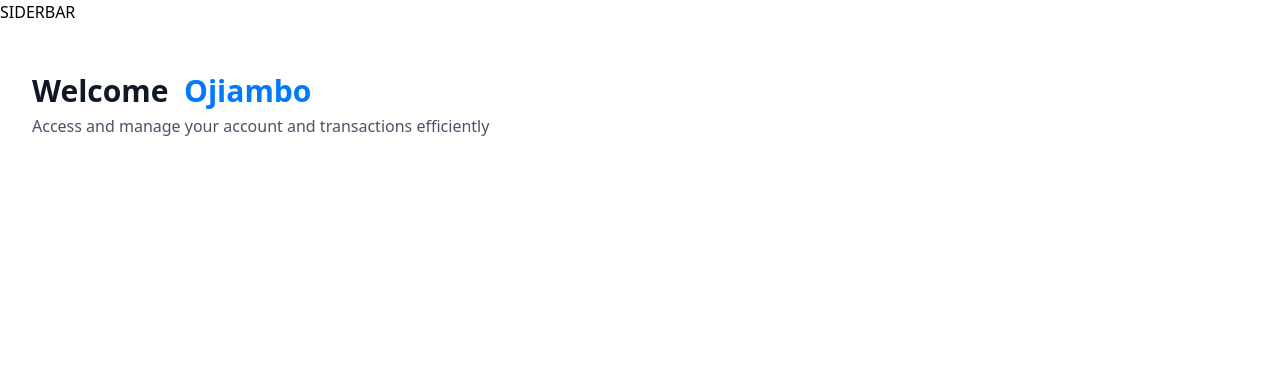
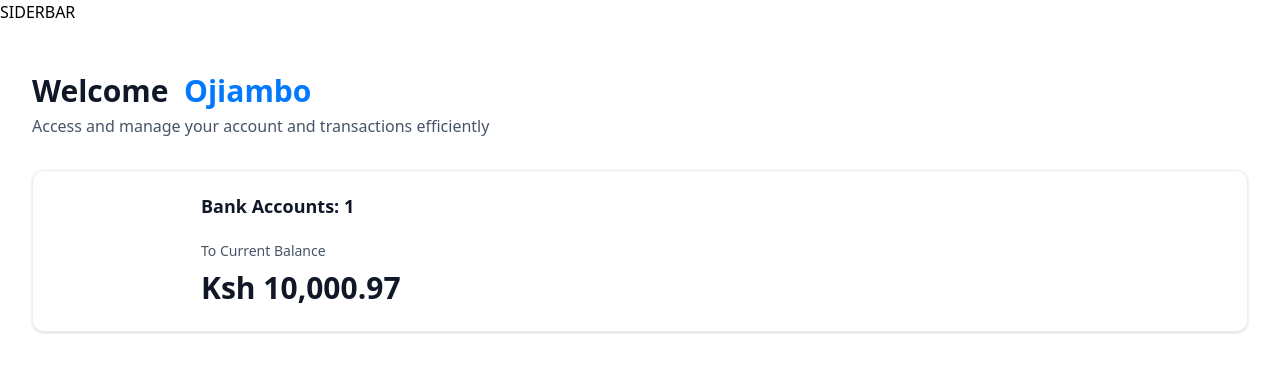
Before and after one commit to felixojiambo/LoopBank-Fintech, a Next.js app: page / in a window 1280 px wide. Shown: the top 372 px of the page. Built offline with nearby package versions, Linux system fonts and the light colour scheme.

Commit message:
total balance component

```diff
--- a/app/(root)/page.tsx
+++ b/app/(root)/page.tsx
@@ -1,4 +1,5 @@
 import HeaderBox from "@/components/HeaderBox";
+import TotalBalanceBox from "@/components/TotalBalanceBox";
 import React from "react";
 
 const Home = () => {
@@ -13,6 +14,12 @@
           user={loggedIn?.firstName || 'Guest'}
           subtext="Access and manage your account and transactions efficiently"
           />
+          <TotalBalanceBox
+          accounts={[]}
+          totalBanks={1}
+          totalCurrentBalance={10000.97}
+
+          />
         </header>
       </div>
     </section>
--- /dev/null
+++ b/components/TotalBalanceBox.tsx
@@ -0,0 +1,25 @@
+import { formatAmount } from "@/lib/utils";
+import React from "react";
+
+const TotalBalanceBox = ({
+  accounts = [],
+  totalBanks,
+  totalCurrentBalance,
+}: TotlaBalanceBoxProps) => {
+  return (
+    <section className="total-balance">
+      <div className="total-balance-chart">{/*doughnut chart*/}</div>
+      <div className="flex flex-col gap-6">
+        <h2 className="header-2"> Bank Accounts: {totalBanks}</h2>
+        <div className="flex flex-col gap-2">
+          <p className="total-balance-label">To Current Balance</p>
+          <p className="total-balance-amount flex-center gap-2">
+            {formatAmount(totalCurrentBalance)}
+          </p>
+        </div>
+      </div>
+    </section>
+  );
+};
+
+export default TotalBalanceBox;
--- a/lib/utils.ts
+++ b/lib/utils.ts
@@ -66,14 +66,15 @@
 };
 
 export function formatAmount(amount: number): string {
-  const formatter = new Intl.NumberFormat("en-US", {
+  const formatter = new Intl.NumberFormat("en-KE", {
     style: "currency",
-    currency: "USD",
+    currency: "KES",
     minimumFractionDigits: 2,
   });
 
   return formatter.format(amount);
 }
+
 
 export const parseStringify = (value: any) => JSON.parse(JSON.stringify(value));
 
--- a/package.json
+++ b/package.json
@@ -13,6 +13,7 @@
     "clsx": "^2.1.1",
     "lucide-react": "^0.378.0",
     "next": "14.2.3",
+    "query-string": "^9.0.0",
     "react": "^18",
     "react-dom": "^18",
     "tailwind-merge": "^2.3.0",
```
Also changed, not shown: 1 other file (tests, documents, lock files or other folders).
